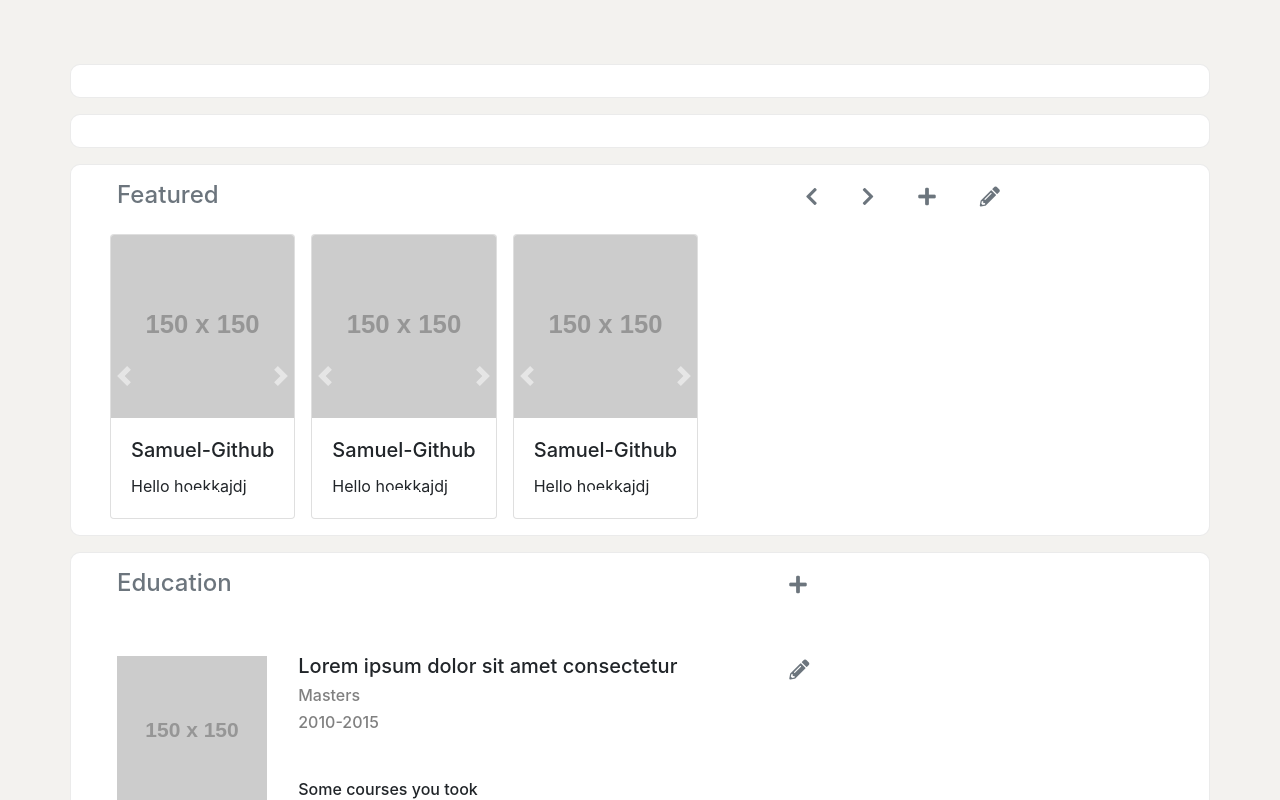
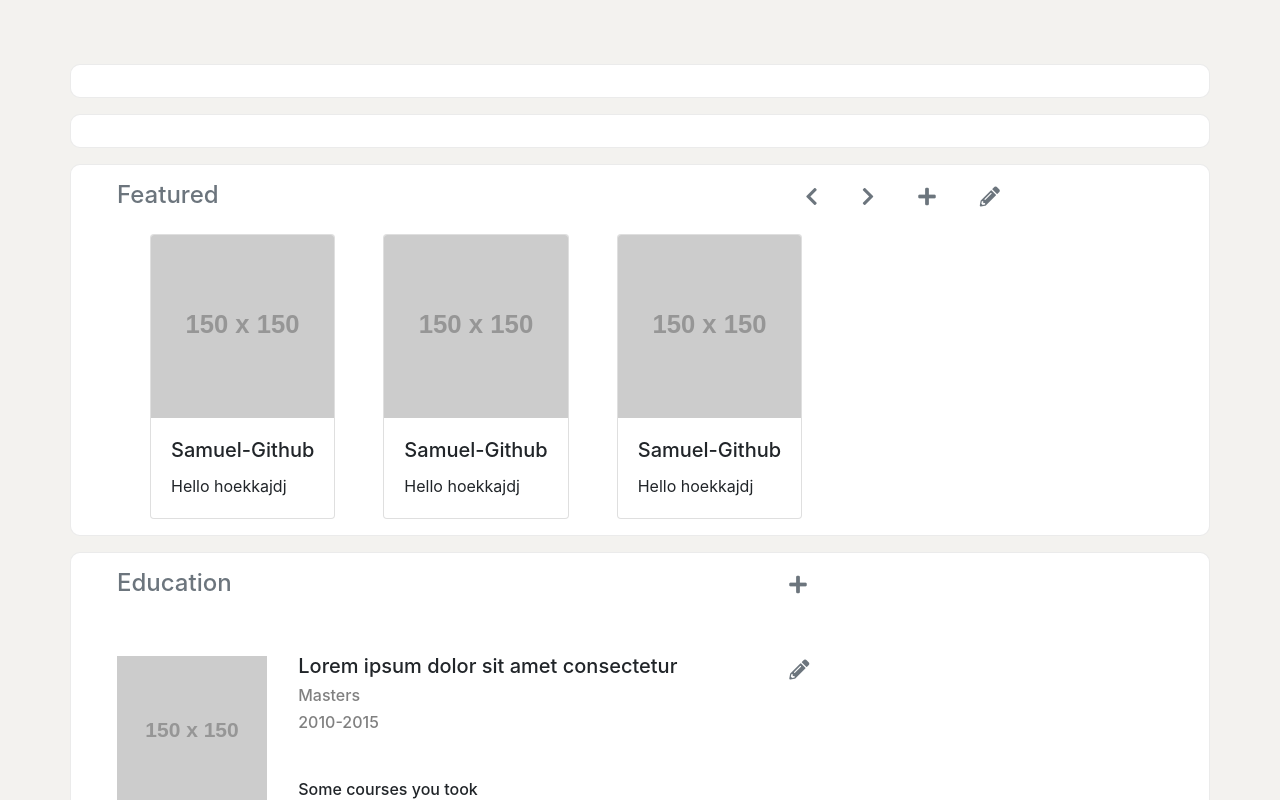
Before and after one commit to sgf-HonestAnt/Build-Week-LinkedIn-Clone, a React (Create React App) app: page / in a window 1280 px wide. Shown: the top 800 px of the page. Built offline with nearby package versions, Linux system fonts and the light colour scheme.

Commit message:
initial commited

```diff
--- a/src/components/Featured/FeaturedCarousel.jsx
+++ b/src/components/Featured/FeaturedCarousel.jsx
@@ -4,9 +4,7 @@ import {Carousel,Card} from 'react-bootstrap'
 
 export default function FeaturedCarousel({image, title, description}) {
     return (
-    <Carousel className ='carousel mt-3 mx-2'>
-  <Carousel.Item>
-  <Card>
+  <Card className = 'ml-5 mt-3 carousel-images'>
   <Card.Img variant="top" src={image} />
   <Card.Body>
     <Card.Title>{title}</Card.Title>
@@ -15,8 +13,5 @@ export default function FeaturedCarousel({image, title, description}) {
     </Card.Text>
   </Card.Body>
 </Card>
-  </Carousel.Item>
-
-</Carousel>
     )
 }
--- a/src/components/Featured/FeaturedRow.jsx
+++ b/src/components/Featured/FeaturedRow.jsx
@@ -27,10 +27,11 @@ export default function FeaturedRow() {
         </div>
         </Col>
         </Row>
-        <Row>
+        <Row className = 'carousel'>
             <FeaturedCarousel image = 'https://via.placeholder.com/150'  title = 'Samuel-Github' description  = 'Hello hoekkajdj'/>
             <FeaturedCarousel image = 'https://via.placeholder.com/150' title = 'Samuel-Github' description  = 'Hello hoekkajdj'/>
             <FeaturedCarousel image = 'https://via.placeholder.com/150' title = 'Samuel-Github' description  = 'Hello hoekkajdj'/>
+
         </Row>
     </Container>
 
--- a/src/components/Featured/featured.css
+++ b/src/components/Featured/featured.css
@@ -5,3 +5,7 @@
     font-size: 20px
 
 }
+
+.carousel{
+    overflow-x: scroll;
+}
```
